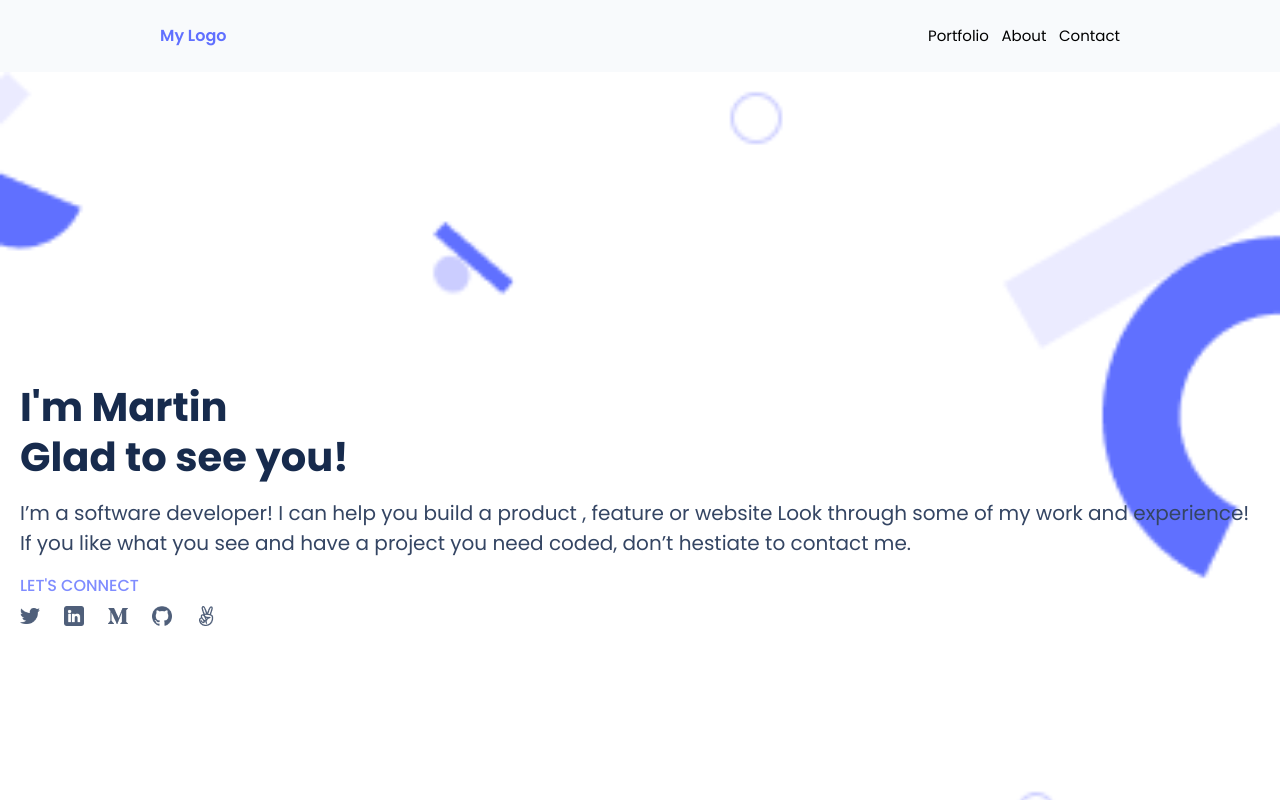
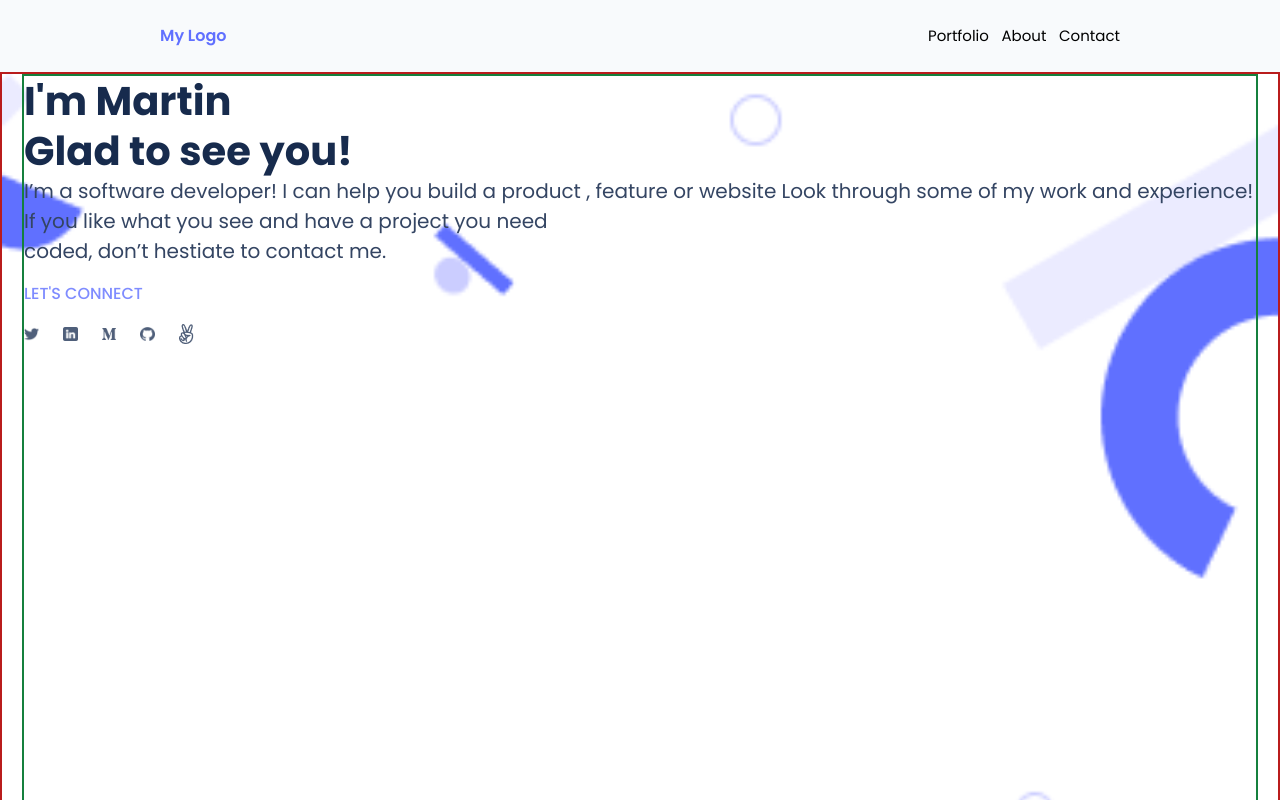
Before and after one commit to martinkarugaba/my-portfolio, a website: page index.html in a window 1280 px wide. Shown: the top 800 px of the page. Drawn offline with nearby package versions, Linux system fonts and the light colour scheme; files that its build step writes are made by us from their sources.

Commit message:
position header content

```diff
--- a/index.html
+++ b/index.html
@@ -25,7 +25,9 @@
         </div>
 
         <!--* nav links -->
-        <ul class="hidden md:flex md:w-[20%]  md:justify-between md:items-center md:text-[15px]">
+        <ul
+          class="hidden md:flex md:w-[20%] md:justify-between md:items-center md:text-[15px]"
+        >
           <li>Portfolio</li>
           <li>About</li>
           <li>Contact</li>
@@ -48,11 +50,15 @@
     </header>
     <!--* end navbar -->
 
-    <!--* header -->
+    <!--!! HEADER SECTION -->
     <section
-      class="h-[600px] md:h-[864px] bg-hero-shapes bg-cover flex flex-col justify-center gap-y-4 items-start px-5"
+      class="md:border-2 md:border-red-700 md:bg-none h-[600px] md:h-[864px] bg-hero-shapes bg-cover flex flex-col justify-center gap-y-4 items-start px-5"
     >
-      <h1 class="text-dark-blue md:text-5xl font-bold text-[40px] leading-11">
+      <!--* header content -->
+      <div class="md:w-full md:h-full md:border-2 md:border-green-700">
+        <h1
+          class="text-dark-blue md:text-5xl font-bold text-[40px] leading-11"
+        >
           I'm Martin <br />
           Glad to see <br class="md:hidden" />
           you!
@@ -61,17 +67,19 @@
           I’m a software developer! I can help you build a product ,
           feature or website Look through some of my work and
           experience! If you like what you see and have a project you
-        need coded, don’t hestiate to contact me.
+          need <br class="hidden md:inline" />
+          coded, don’t hestiate to contact me.
         </p>
-
-      <div>
-        <h2 class="uppercase text-4xl text-h2 font-medium">
+        <div class="md:mt-4">
+          <h2
+            class="uppercase text-4xl text-h2 md:text-base font-medium"
+          >
             Let's connect
           </h2>
 
           <!--* icons container-->
           <ul
-          class="flex justify-between items-center gap-x-6 mt-2 list-none"
+            class="flex justify-between items-center gap-x-6 mt-2 list-none md:w-[170px] md:mt-[18px]"
           >
             <!--* twitter icon -->
             <li>
@@ -131,10 +139,11 @@
             </li>
           </ul>
         </div>
+      </div>
     </section>
-    <!--* end header -->
+    <!--!! END HEADER SECTION -->
 
-    <!--* PROJECTS CONTAINER -->
+    <!--!! PROJECTS CONTAINER -->
     <section class="px-5 py-32 grid grid-cols-1 gap-y-24 bg-gray-50">
       <!--* PROJECTS CONTAINER -->
       <!--* project one -->
--- a/tailwind.config.js
+++ b/tailwind.config.js
@@ -27,6 +27,7 @@ module.exports = {
       'hero-shapes': "url('/img/header-shapes-mobile.png')",
       'mobile-footer-shapes':
         "url('/img/footer/contact form shapes-mobile@2x.png')",
+      'desktop-header-bg': '/img/desktop/Header bg@2x.png',
     },
     fontSize: {
       small: '13px',
```
Also changed, not shown: dist/output.css. Lines whose indentation alone changed are shown as unchanged.
